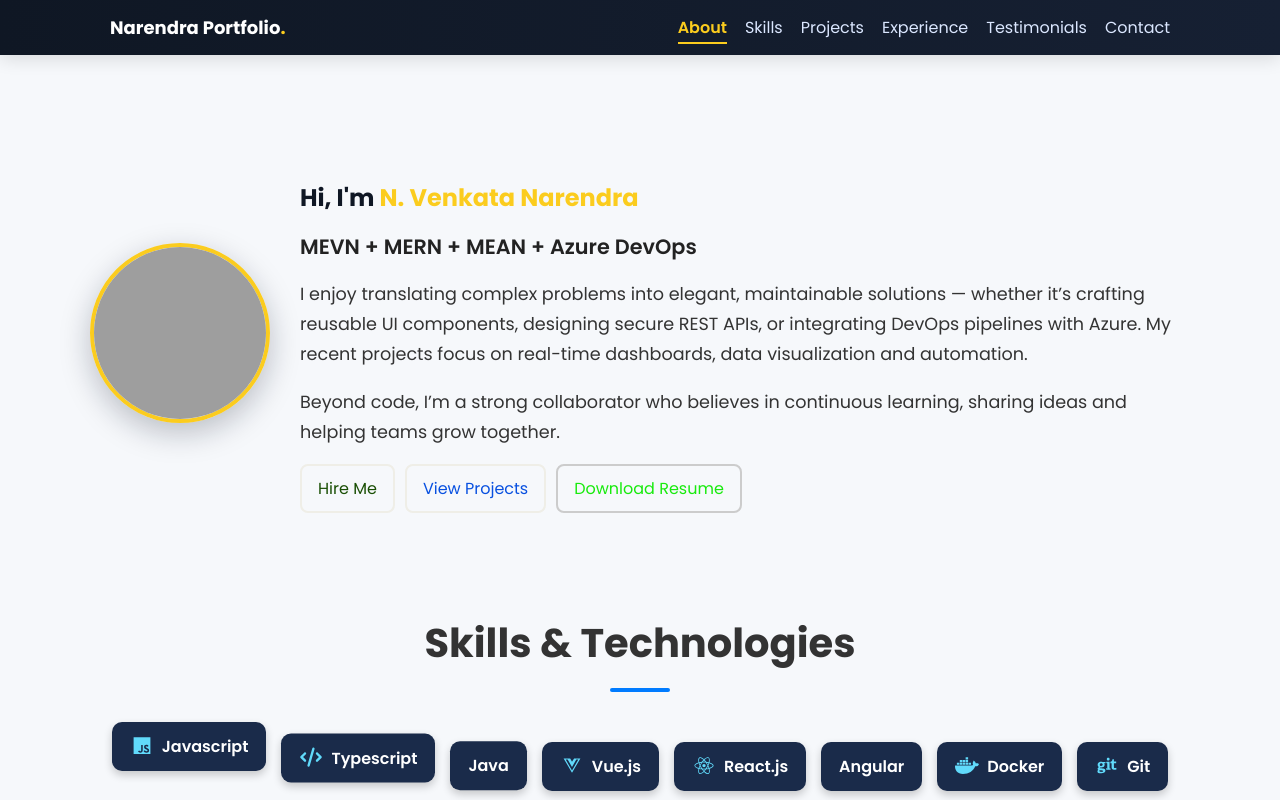
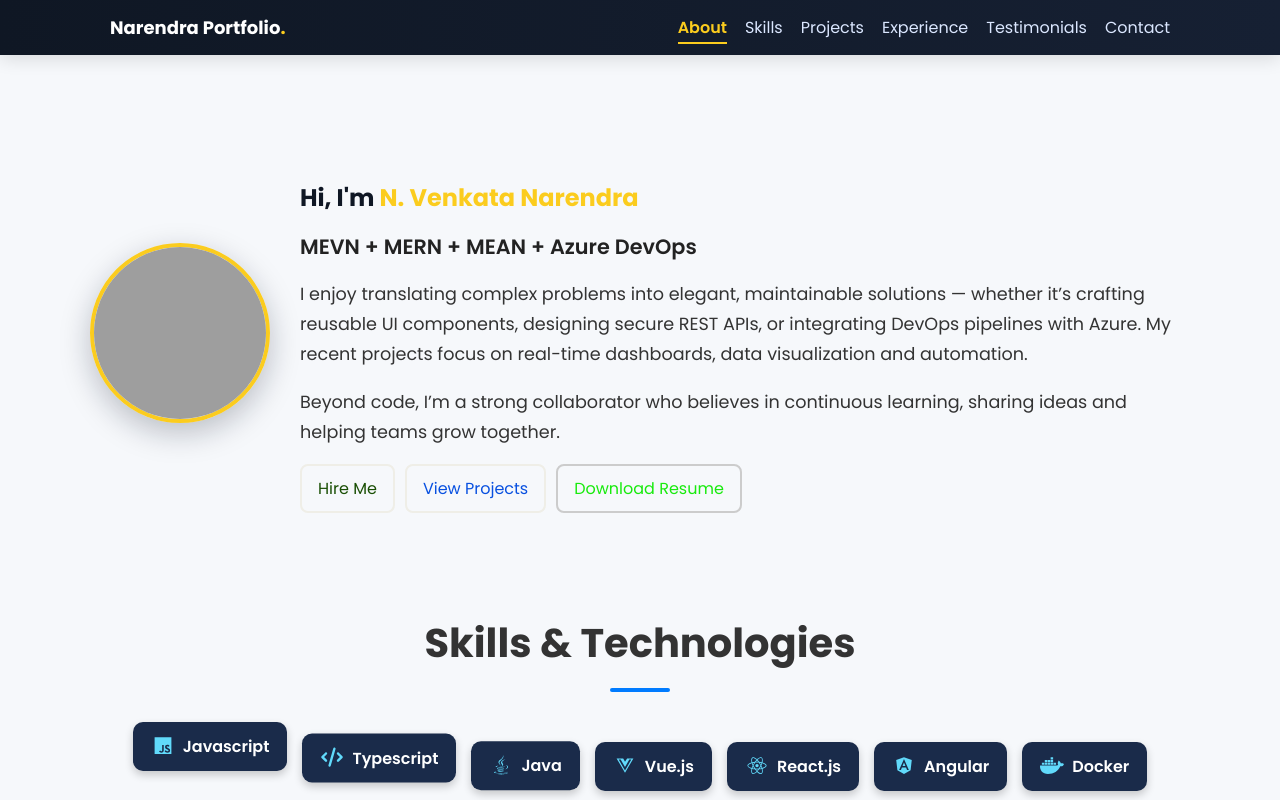
Before and after one commit to venkatanarendra16b5/venkatanarendraportfolio, a Vue app: page / in a window 1280 px wide. Shown: the top 800 px of the page. Built offline with nearby package versions, Linux system fonts and the light colour scheme; grey boxes are pictures that could not be loaded.

Commit message:
committed

```diff
--- a/src/components/Skills.vue
+++ b/src/components/Skills.vue
@@ -21,10 +21,10 @@ import { gsap } from 'gsap'
 const skills = [
   { name: "Javascript", icon: ['fab', 'js'] },
   { name: "Typescript", icon: ['fas', 'code'] }, // Example, you might find a better one
-  {name:"Java", icon: ['fas', 'java']},
+  {name:"Java", icon: ['fab', 'java']},
   { name: "Vue.js", icon: ['fab', 'vuejs'] },
   { name: "React.js", icon: ['fab', 'react'] },
-  {name: "Angular", icon:['fas','angular']},
+  {name: "Angular", icon:['fab','angular']},
   { name: "Docker", icon: ['fab', 'docker'] },
   { name: "Git", icon: ['fab', 'git'] },
   { name: "Jira", icon: ['fab', 'jira'] },
--- a/src/main.js
+++ b/src/main.js
@@ -25,6 +25,8 @@ import {
   faDocker,
   faGit,
   faJira,
+  faAngular,
+  faJava,
   faMicrosoft, // Used for Azure Devops
 } from '@fortawesome/free-brands-svg-icons';
 
@@ -63,7 +65,7 @@ faEnvelope,
 
 // Add the imported icons to the library
 library.add(
-  faJs, faReact, faVuejs, faNodeJs, faDocker, faGit, faJira, faMicrosoft,
+  faAngular,faJava,faJs, faReact, faVuejs, faNodeJs, faDocker, faGit, faJira, faMicrosoft,
   faCode, faLayerGroup, faGripHorizontal, faChartBar, faChartPie, faServer, faGlobe, faDatabase, faUsersRays,
   faTerminal, faArrowLeft,  faEnvelope,
   faPhone,
```
